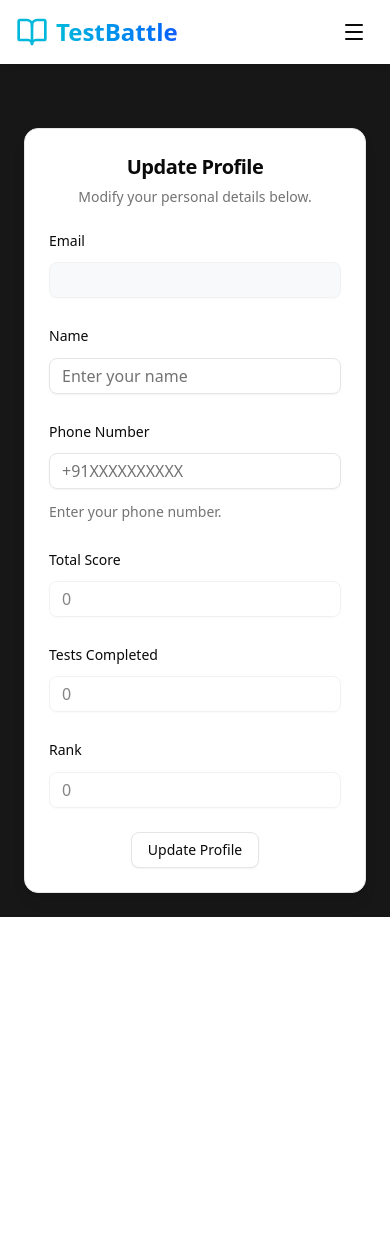
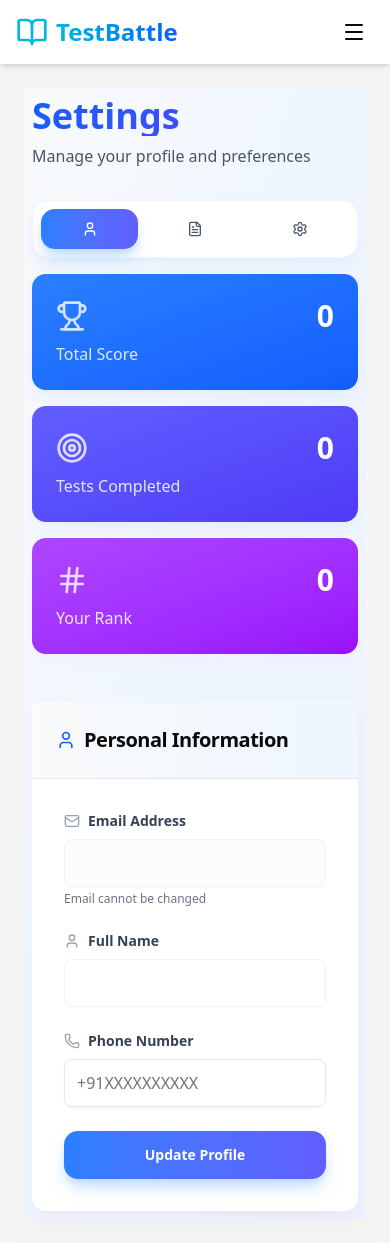
Before and after one commit to akashUnknow/testBattleWeb, a React (Vite) app in the folder client/: page /update-profile in a window 390 px wide. Before the commit the page ends 917 px from the top, so only its background shows below. Built offline with nearby package versions, Linux system fonts and the light colour scheme.

Commit message:
need to work on Verified part

```diff
--- a/client/src/Layout/Layout.jsx
+++ b/client/src/Layout/Layout.jsx
@@ -4,7 +4,7 @@ import NavBar from "../component/NavBar";
 
 export default function Layout() {
   return (
-    <div className="flex flex-col min-h-screen bg-primary">
+    <div className="flex flex-col min-h-screen bg-secondary">
       <NavBar />
       <main className="flex-1 p-6">
         <Outlet />
--- a/client/src/Pages/Login.jsx
+++ b/client/src/Pages/Login.jsx
@@ -27,6 +27,7 @@ import {
   loginFailure,
   loginSuccess,
 } from "../redux/authSlice";
+import { is } from "zod/v4/locales";
 
 const formSchema = z.object({
   email: z.string().email("Please enter a valid email."),
@@ -78,6 +79,7 @@ const Login = () => {
               name: result.name || "User",
               email: result.email,
               userId: result.userId,
+              isVerified: result.isVerified,
             },
             token: result.token,
           })
--- a/client/src/Pages/UpdateProfile.jsx
+++ b/client/src/Pages/UpdateProfile.jsx
@@ -1,29 +1,14 @@
 import { useSelector, useDispatch } from "react-redux";
-import axios from "axios";
 import { updateUser } from "../redux/authSlice";
 import { Input } from "@/components/ui/input";
 import { Controller, useForm } from "react-hook-form";
 import { zodResolver } from "@hookform/resolvers/zod";
 import { Button } from "@/components/ui/button";
 import z from "zod";
-import {
-  Card,
-  CardContent,
-  CardDescription,
-  CardFooter,
-  CardHeader,
-  CardTitle,
-} from "@/components/ui/card";
-import {
-  Field,
-  FieldError,
-  FieldGroup,
-  FieldLabel,
-  FieldDescription,
-} from "@/components/ui/field";
+import { Card, CardContent, CardHeader, CardTitle } from "@/components/ui/card";
 import { useEffect, useState } from "react";
+import { User, Award, FileText, Settings, Mail, Phone, Trophy, Target, Hash } from "lucide-react";
 
-// ✅ Validation schema for editable fields
 const formSchema = z.object({
   name: z.string().min(2, "Name must be at least 2 characters."),
   phoneNumber: z
@@ -33,11 +18,11 @@ const formSchema = z.object({
 });
 
 const UpdateProfile = () => {
+  const [activeTab, setActiveTab] = useState("profile");
   const dispatch = useDispatch();
-  const API_URL = "http://localhost:8080"; // backend URL
+  const API_URL = import.meta.env.VITE_API_URL;
   const user = useSelector((state) => state.auth.user);
   const userId = user?.userId;
-
   const [loading, setLoading] = useState(false);
 
   const form = useForm({
@@ -45,14 +30,13 @@ const UpdateProfile = () => {
     defaultValues: {
       name: "",
       phoneNumber: "",
-      email: "", // only for display
+      email: "",
       totalScore: 0,
       testsCompleted: 0,
       rank: 0,
     },
   });
 
-  // ✅ Load email from Redux + fetch live data for stats
   useEffect(() => {
     if (!userId) return;
 
@@ -65,17 +49,15 @@ const UpdateProfile = () => {
       rank: user?.rank || 0,
     });
 
-    // Optional: Fetch latest data from backend (if needed)
     const fetchUserData = async () => {
       setLoading(true);
       try {
-        const res = await axios.get(`${API_URL}/api/users/${userId}`);
-        const data = res.data;
-
-        // update only non-editable stats
+        const res = await fetch(`${API_URL}/api/users/${userId}`);
+        const data = await res.json();
         form.setValue("totalScore", data.totalScore || 0);
         form.setValue("testsCompleted", data.testsCompleted || 0);
         form.setValue("rank", data.rank || 0);
+        form.setValue("phoneNumber", data.phoneNumber || "");
       } catch (error) {
         console.error("❌ Error fetching user data:", error);
       } finally {
@@ -86,7 +68,6 @@ const UpdateProfile = () => {
     fetchUserData();
   }, [user]);
 
-  // ✅ Update API call (only sends editable fields)
   const onSubmit = async (data) => {
     try {
       const payload = {
@@ -94,8 +75,13 @@ const UpdateProfile = () => {
         phoneNumber: data.phoneNumber,
       };
 
-      const response = await axios.put(`${API_URL}/api/users/${userId}`, payload);
-      dispatch(updateUser({ ...user, ...response.data }));
+      const response = await fetch(`${API_URL}/api/users/${userId}`, {
+        method: 'PUT',
+        headers: { 'Content-Type': 'application/json' },
+        body: JSON.stringify(payload)
+      });
+      const result = await response.json();
+      dispatch(updateUser({ ...user, ...result }));
       alert("✅ Profile updated successfully!");
     } catch (error) {
       console.error("❌ Error updating profile:", error);
@@ -105,118 +91,275 @@ const UpdateProfile = () => {
 
   if (loading) {
     return (
-      <div className="flex justify-center items-center h-screen">
-        <p>Loading user data...</p>
+      <div className="flex justify-center items-center h-screen bg-gradient-to-br from-slate-50 to-blue-50">
+        <div className="text-center">
+          <div className="w-16 h-16 border-4 border-blue-500 border-t-transparent rounded-full animate-spin mx-auto mb-4"></div>
+          <p className="text-gray-600 font-medium">Loading your profile...</p>
+        </div>
       </div>
     );
   }
 
+  const tabs = [
+    { id: "profile", label: "Profile", icon: User },
+    { id: "exams", label: "Your Exams", icon: FileText },
+    { id: "account", label: "Account", icon: Settings },
+  ];
+
   return (
-    <Card className="w-full sm:max-w-md mx-auto mt-10 shadow-lg border border-gray-200">
-      <CardHeader>
-        <CardTitle className="text-xl font-semibold text-center">
-          Update Profile
+    <div className="min-h-screen bg-gradient-to-br from-slate-50 via-blue-50 to-indigo-50 p-2 md:p-2">
+      <div className="max-w-5xl mx-auto">
+        {/* Header with gradient */}
+        <div className="mb-8">
+          <h1 className="text-4xl font-bold bg-gradient-to-r from-blue-600 to-indigo-600 bg-clip-text text-transparent mb-2">
+            Settings
+          </h1>
+          <p className="text-gray-600">Manage your profile and preferences</p>
+        </div>
+
+        {/* Modern Tab Navigation */}
+        <div className="bg-white rounded-2xl shadow-lg shadow-blue-100/50 border border-gray-100 mb-4 p-2">
+          <div className="flex gap-2">
+            {tabs.map((tab) => {
+              const Icon = tab.icon;
+              return (
+                <button
+                  key={tab.id}
+                  onClick={() => setActiveTab(tab.id)}
+                  className={`flex-1 flex items-center justify-center gap-2 px-4 py-3 rounded-xl font-medium transition-all duration-200 ${
+                    activeTab === tab.id
+                      ? "bg-gradient-to-r from-blue-500 to-indigo-500 text-white shadow-lg shadow-blue-200"
+                      : "text-gray-600 hover:bg-gray-50 hover:text-gray-900"
+                  }`}
+                >
+                  <Icon className="w-4 h-4" />
+                  <span className="hidden sm:inline">{tab.label}</span>
+                </button>
+              );
+            })}
+          </div>
+        </div>
+
+        {/* Profile Section */}
+        {activeTab === "profile" && (
+          <div className="grid md:grid-cols-3 gap-6">
+            {/* Stats Cards */}
+            <div className="md:col-span-3 grid grid-cols-1 sm:grid-cols-3 gap-4 mb-6">
+              <Card className="border-0 shadow-lg shadow-blue-100/50 bg-gradient-to-br from-blue-500 to-blue-600 text-white">
+                <CardContent className="p-6">
+                  <div className="flex items-center justify-between mb-2">
+                    <Trophy className="w-8 h-8 opacity-80" />
+                    <span className="text-3xl font-bold">{form.watch("totalScore")}</span>
+                  </div>
+                  <p className="text-blue-100 font-medium">Total Score</p>
+                </CardContent>
+              </Card>
+
+              <Card className="border-0 shadow-lg shadow-indigo-100/50 bg-gradient-to-br from-indigo-500 to-indigo-600 text-white">
+                <CardContent className="p-6">
+                  <div className="flex items-center justify-between mb-2">
+                    <Target className="w-8 h-8 opacity-80" />
+                    <span className="text-3xl font-bold">{form.watch("testsCompleted")}</span>
+                  </div>
+                  <p className="text-indigo-100 font-medium">Tests Completed</p>
+                </CardContent>
+              </Card>
+
+              <Card className="border-0 shadow-lg shadow-purple-100/50 bg-gradient-to-br from-purple-500 to-purple-600 text-white">
+                <CardContent className="p-6">
+                  <div className="flex items-center justify-between mb-2">
+                    <Hash className="w-8 h-8 opacity-80" />
+                    <span className="text-3xl font-bold">{form.watch("rank")}</span>
+                  </div>
+                  <p className="text-purple-100 font-medium">Your Rank</p>
+                </CardContent>
+              </Card>
+            </div>
+
+            {/* Profile Form */}
+            <Card className="md:col-span-3 border-0 shadow-xl shadow-gray-200/50">
+              <CardHeader className="border-b bg-gradient-to-r from-gray-50 to-blue-50">
+                <CardTitle className="text-xl flex items-center gap-2">
+                  <User className="w-5 h-5 text-blue-600" />
+                  Personal Information
                 </CardTitle>
-        <CardDescription className="text-center">
-          Modify your personal details below.
-        </CardDescription>
               </CardHeader>
-
-      <CardContent>
-        <form id="update-form" onSubmit={form.handleSubmit(onSubmit)}>
-          <FieldGroup>
-            {/* 🔹 Email (from Redux only, not editable) */}
+              <CardContent className="p-8">
+                <div onSubmit={form.handleSubmit(onSubmit)} className="space-y-6">
+                  {/* Email */}
+                  <div className="group">
+                    <label className="block text-sm font-semibold text-gray-700 mb-2 flex items-center gap-2">
+                      <Mail className="w-4 h-4 text-gray-400" />
+                      Email Address
+                    </label>
                     <Controller
                       name="email"
                       control={form.control}
                       render={({ field }) => (
-                <Field>
-                  <FieldLabel>Email</FieldLabel>
                         <Input
                           {...field}
                           disabled
-                    className="bg-gray-100 cursor-not-allowed"
+                          className="bg-gray-50 border-gray-200 h-12 cursor-not-allowed"
                         />
-                </Field>
                       )}
                     />
+                    <p className="text-xs text-gray-500 mt-1">Email cannot be changed</p>
+                  </div>
 
-            {/* 🔹 Name */}
+                  {/* Name */}
+                  <div className="group">
+                    <label className="block text-sm font-semibold text-gray-700 mb-2 flex items-center gap-2">
+                      <User className="w-4 h-4 text-gray-400" />
+                      Full Name
+                    </label>
                     <Controller
                       name="name"
                       control={form.control}
                       render={({ field, fieldState }) => (
-                <Field data-invalid={fieldState.invalid}>
-                  <FieldLabel>Name</FieldLabel>
-                  <Input {...field} placeholder="Enter your name" />
+                        <div>
+                          <Input
+                            {...field}
+                            disabled
+                            className="border-gray-200 h-12 focus:ring-2 focus:ring-blue-500 focus:border-transparent transition-all"
+                          />
                           {fieldState.invalid && (
-                    <FieldError errors={[fieldState.error]} />
+                            <p className="text-red-500 text-sm mt-2 flex items-center gap-1">
+                              <span className="w-1 h-1 bg-red-500 rounded-full"></span>
+                              {fieldState.error?.message}
+                            </p>
                           )}
-                </Field>
+                        </div>
                       )}
                     />
+                  </div>
 
-            {/* 🔹 Phone Number */}
+                  {/* Phone Number */}
+                  <div className="group">
+                    <label className="block text-sm font-semibold text-gray-700 mb-2 flex items-center gap-2">
+                      <Phone className="w-4 h-4 text-gray-400" />
+                      Phone Number
+                    </label>
                     <Controller
                       name="phoneNumber"
                       control={form.control}
                       render={({ field, fieldState }) => (
-                <Field data-invalid={fieldState.invalid}>
-                  <FieldLabel>Phone Number</FieldLabel>
-                  <Input {...field} placeholder="+91XXXXXXXXXX" />
-                  <FieldDescription>Enter your phone number.</FieldDescription>
+                        <div>
+                          <Input
+                            {...field}
+                            placeholder="+91XXXXXXXXXX"
+                            className="border-gray-200 h-12 focus:ring-2 focus:ring-blue-500 focus:border-transparent transition-all"
+                          />
                           {fieldState.invalid && (
-                    <FieldError errors={[fieldState.error]} />
+                            <p className="text-red-500 text-sm mt-2 flex items-center gap-1">
+                              <span className="w-1 h-1 bg-red-500 rounded-full"></span>
+                              {fieldState.error?.message}
+                            </p>
                           )}
-                </Field>
+                        </div>
                       )}
                     />
+                  </div>
 
-            {/* 🔹 Total Score */}
-            <Controller
-              name="totalScore"
-              control={form.control}
-              render={({ field }) => (
-                <Field>
-                  <FieldLabel>Total Score</FieldLabel>
-                  <Input {...field} disabled />
-                </Field>
-              )}
-            />
-
-            {/* 🔹 Tests Completed */}
-            <Controller
-              name="testsCompleted"
-              control={form.control}
-              render={({ field }) => (
-                <Field>
-                  <FieldLabel>Tests Completed</FieldLabel>
-                  <Input {...field} disabled />
-                </Field>
-              )}
-            />
-
-            {/* 🔹 Rank */}
-            <Controller
-              name="rank"
-              control={form.control}
-              render={({ field }) => (
-                <Field>
-                  <FieldLabel>Rank</FieldLabel>
-                  <Input {...field} disabled />
-                </Field>
-              )}
-            />
-          </FieldGroup>
-        </form>
-      </CardContent>
-
-      <CardFooter className="flex justify-center">
-        <Button variant="outline" type="submit" form="update-form">
+                  <Button
+                    type="button"
+                    onClick={form.handleSubmit(onSubmit)}
+                    className="w-full h-12 bg-gradient-to-r from-blue-500 to-indigo-500 hover:from-blue-600 hover:to-indigo-600 text-white font-semibold rounded-xl shadow-lg shadow-blue-200 transition-all duration-200"
+                  >
                     Update Profile
                   </Button>
-      </CardFooter>
+                </div>
+              </CardContent>
             </Card>
+          </div>
+        )}
+
+        {/* Exams Section */}
+        {activeTab === "exams" && (
+          <Card className="border-0 shadow-xl shadow-gray-200/50">
+            <CardHeader className="border-b bg-gradient-to-r from-gray-50 to-indigo-50">
+              <CardTitle className="text-xl flex items-center gap-2">
+                <FileText className="w-5 h-5 text-indigo-600" />
+                Your Exam Statistics
+              </CardTitle>
+            </CardHeader>
+            <CardContent className="p-8">
+              <div className="text-center py-12">
+                <Award className="w-16 h-16 text-gray-300 mx-auto mb-4" />
+                <h3 className="text-lg font-semibold text-gray-700 mb-2">Exam Stats Coming Soon</h3>
+                <p className="text-gray-500">Detailed analytics and performance metrics will appear here</p>
+              </div>
+            </CardContent>
+          </Card>
+        )}
+
+        {/* Account Section */}
+        {activeTab === "account" && (
+          <div className="space-y-6">
+            <Card className="border-0 shadow-xl shadow-gray-200/50">
+              <CardHeader className="border-b bg-gradient-to-r from-gray-50 to-green-50">
+                <CardTitle className="text-xl flex items-center gap-2">
+                  <Settings className="w-5 h-5 text-green-600" />
+                  Account Information
+                </CardTitle>
+              </CardHeader>
+              <CardContent className="p-8 space-y-6">
+                <div className="flex items-start gap-4 p-4 bg-gray-50 rounded-xl">
+                  <div className="w-10 h-10 bg-blue-100 rounded-lg flex items-center justify-center flex-shrink-0">
+                    <Mail className="w-5 h-5 text-blue-600" />
+                  </div>
+                  <div className="flex-1">
+                    <p className="text-sm font-semibold text-gray-500 mb-1">Mobile Number </p>
+                    <p className="text-gray-900 font-medium">{form.watch("phoneNumber")}</p>
+                  </div>
+                </div>
+
+                <div className="flex items-start gap-4 p-4 bg-green-50 rounded-xl">
+                  <div className="w-10 h-10 bg-green-100 rounded-lg flex items-center justify-center flex-shrink-0">
+                    <Phone className="w-5 h-5 text-green-600" />
+                  </div>
+                  <div className="flex-1">
+                    <p className="text-sm font-semibold text-gray-500 mb-1">Email Address</p>
+                    <p className="text-gray-900 font-medium">{user?.email}</p>
+                   { user?.isVerified ? (
+                    <p className="text-sm text-green-600 font-medium mt-1">Verified ✔️</p>
+                   ) : (
+                    <div>
+                      <p className="text-sm text-red-600 font-medium mt-1">Not Verified ❌</p>
+
+                    </div>
+
+                   )}
+                  </div>
+                </div>
+
+              </CardContent>
+            </Card>
+
+            <Card className="border-0 shadow-xl shadow-red-100/50 border-red-100">
+              <CardHeader className="border-b bg-gradient-to-r from-red-50 to-orange-50">
+                <CardTitle className="text-xl text-red-600">Danger Zone</CardTitle>
+              </CardHeader>
+              <CardContent className="p-8">
+                <div className="flex items-start justify-between gap-4">
+                  <div>
+                    <h4 className="font-semibold text-gray-900 mb-1">Delete Account</h4>
+                    <p className="text-sm text-gray-600">
+                      Permanently delete your account and all associated data. This action cannot be undone.
+                    </p>
+                  </div>
+                  <Button
+                    variant="destructive"
+                    className="bg-red-500 hover:bg-red-600 shadow-lg shadow-red-200 flex-shrink-0"
+                  >
+                    Delete Account
+                  </Button>
+                </div>
+              </CardContent>
+            </Card>
+          </div>
+        )}
+      </div>
+    </div>
   );
 };
 
--- a/client/src/redux/authSlice.js
+++ b/client/src/redux/authSlice.js
@@ -22,6 +22,8 @@ const authSlice = createSlice({
       state.userId=userId;
       state.email = email;
       state.token = token;
+      state.isVerified = user.isVerified;
+      state.phoneNumber = user.phoneNumber;
       state.isAuthenticated = true;
       state.loading = false;
       localStorage.setItem('user', JSON.stringify(user));
```
Also changed, not shown: client/src/Pages/Dashboard.jsx (+39 -29 lines), client/src/component/NavBar.jsx (+26 -9 lines). Lines whose indentation alone changed are shown as unchanged.
